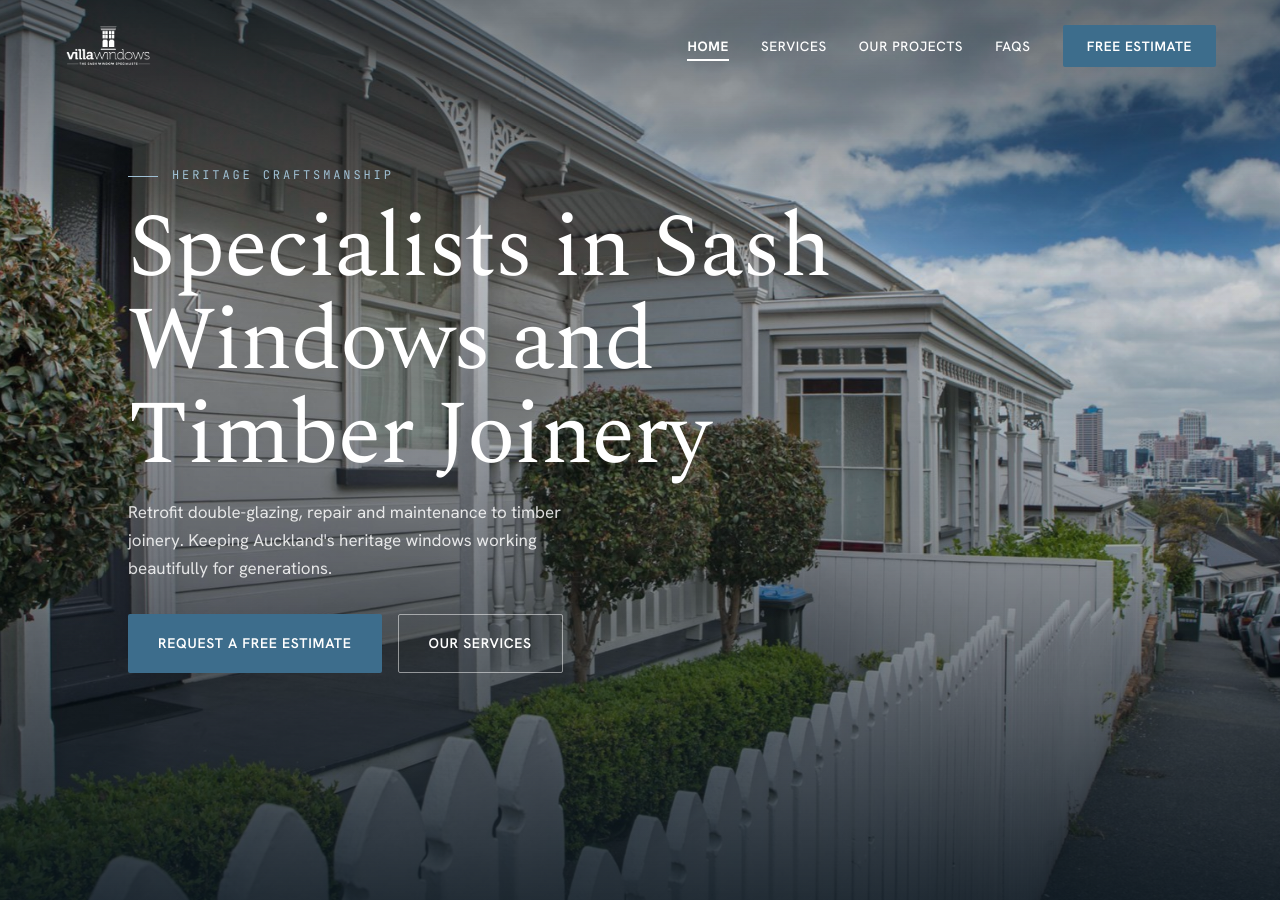
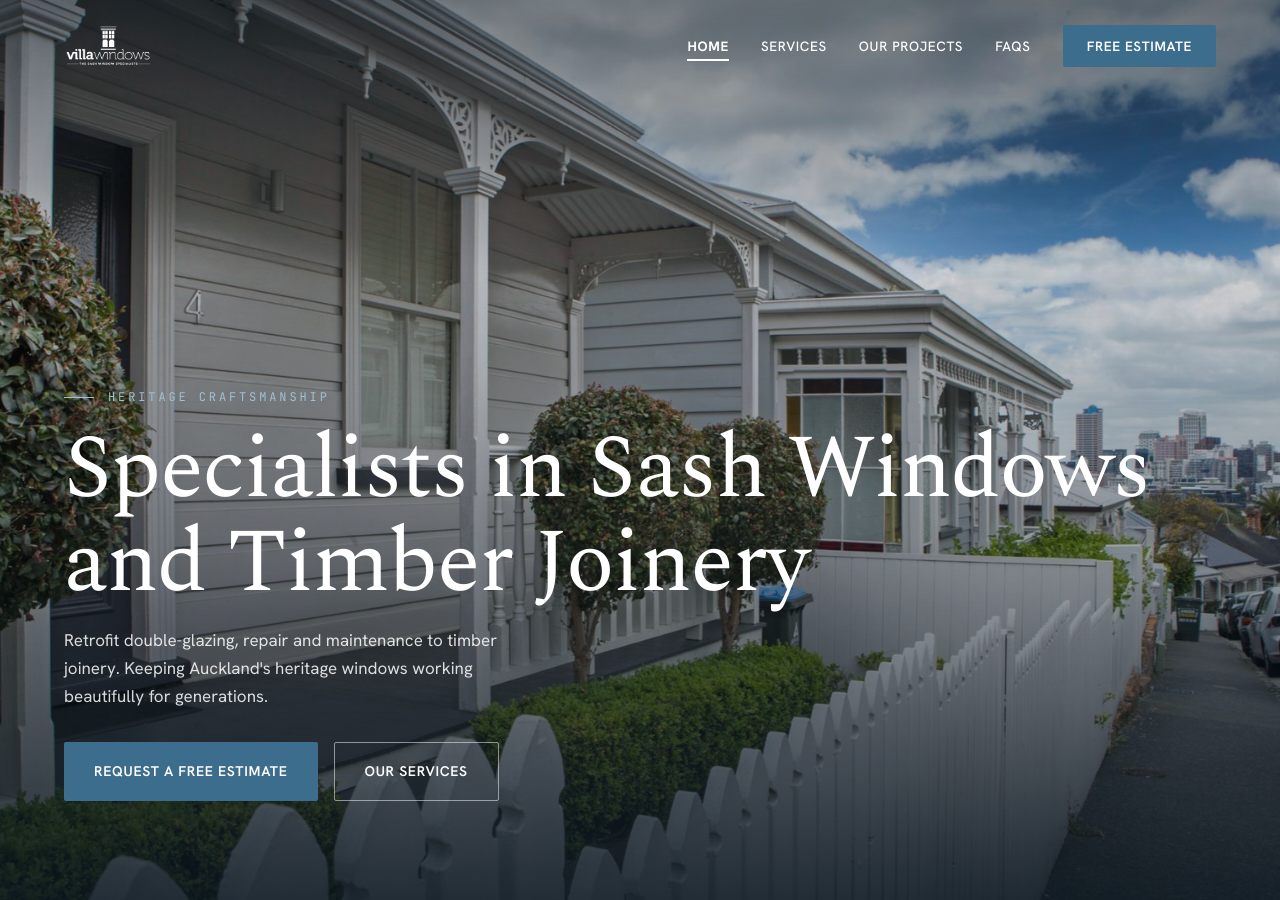
Before and after one commit to rynomster/villawindows, a Jekyll site: the page built from index.md, in a window 1280 px wide and 900 px high. Built offline with Jekyll 4.4.1, drawn with Linux system fonts in a browser that asks for light colours.

Commit message:
style: make hero section full width
Co-authored-by: rynomster <6912789+rynomster@users.noreply.github.com>

```diff
--- a/assets/css/style.css
+++ b/assets/css/style.css
@@ -400,6 +400,8 @@ p {
   align-items: flex-end;
   overflow: hidden;
   background: var(--color-bg-dark);
+  max-width: none;
+  padding: 0;
 }
 
 .hero--inner {
```
